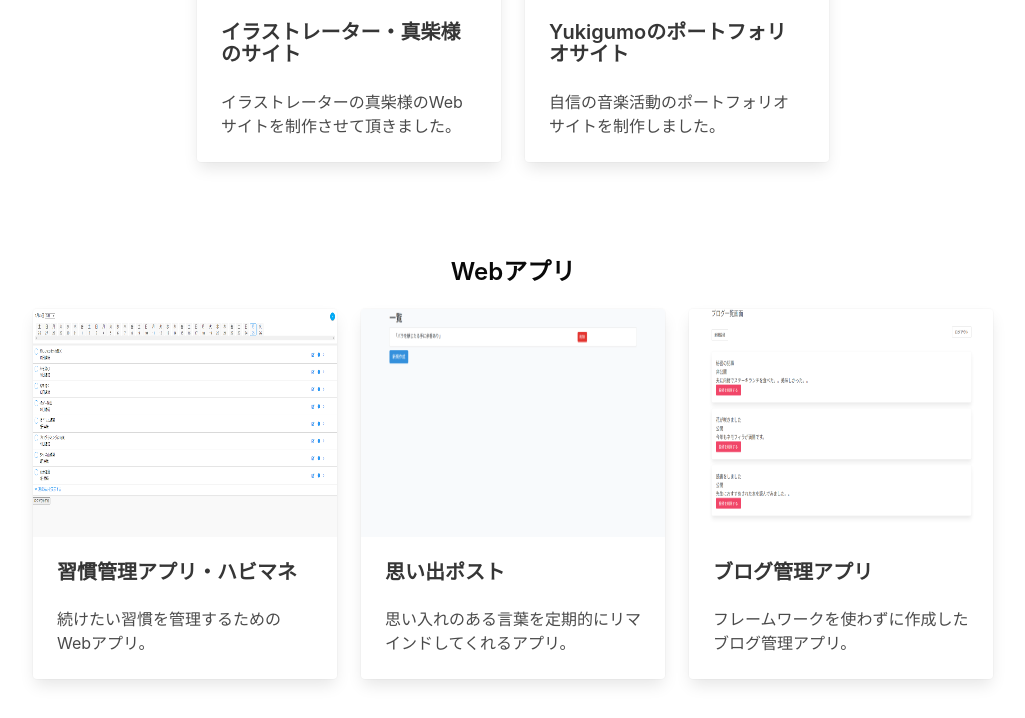
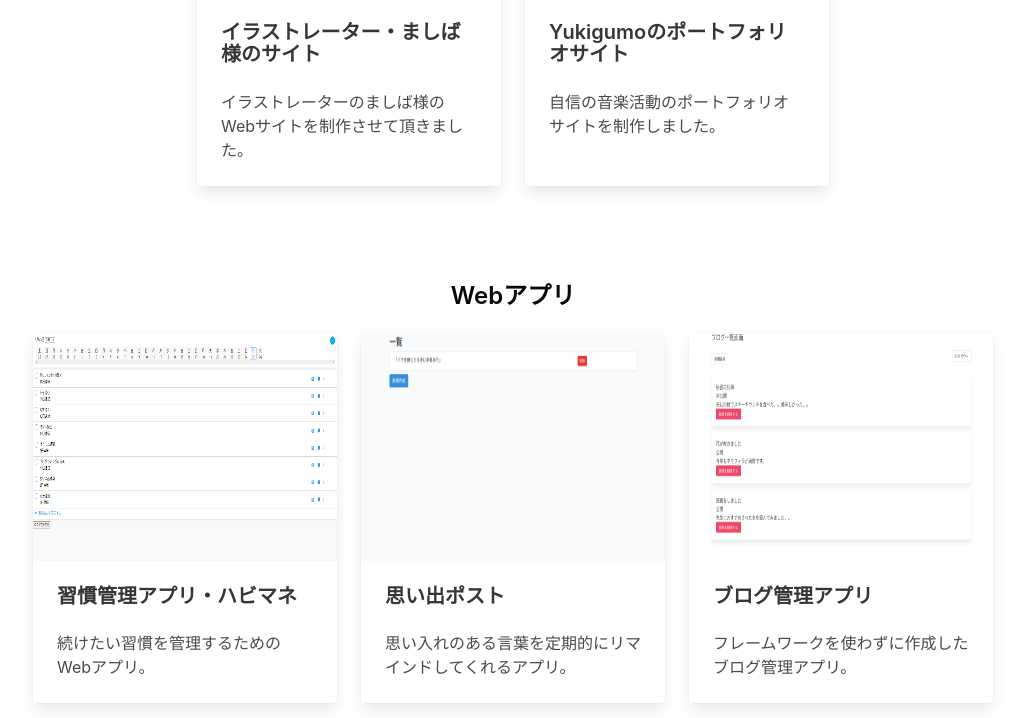
Before and after one commit to ylafaro0310/portfolio, a plain HTML site: page index.html in a window 1280 px wide. Shown: the part 1518-2236 px from the top of the page, without its empty margins (127-1152 px from the left). Drawn offline with nearby package versions, Linux system fonts and the light colour scheme.

Commit message:
真柴をましばに修正

```diff
--- a/index.html
+++ b/index.html
@@ -112,12 +112,12 @@
                                 <div class="card-content has-text-left">
                                     <div class="media">
                                         <div class="media-content">
-                                            <p class="title is-5">イラストレーター・真柴様のサイト</p>
+                                            <p class="title is-5">イラストレーター・ましば様のサイト</p>
                                         </div>
                                     </div>
 
                                     <div class="content">
-                                        イラストレーターの真柴様のWebサイトを制作させて頂きました。
+                                        イラストレーターのましば様のWebサイトを制作させて頂きました。
                                     </div>
                                 </div>
                             </div>
@@ -264,7 +264,7 @@
                         <div class="card">
                             <div class="card-image">
                                 <figure class="image is-4by3">
-                                    <img src="img/こころクリニック2.png" alt="架空病院のサイトデザイン">
+                                    <img src="img/kokoro.png" alt="架空病院のサイトデザイン">
                                 </figure>
                             </div>
                             <div class="card-content has-text-left">
```
Also changed, not shown: img/kokoro.png (renamed from img/こころクリニック2.png).
